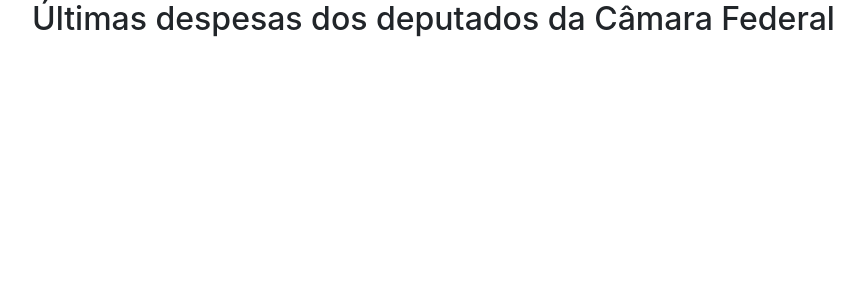
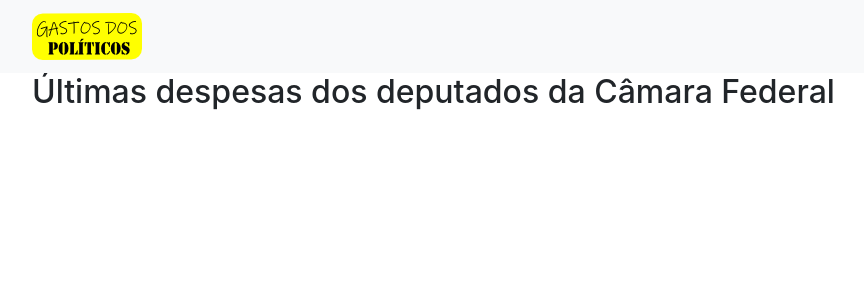
Before and after one commit to gacheiro/Gastos-dos-Politicos, a Flask app: page / in a window 1280 px wide. Shown: the top 300 px of the page, without its empty margins (53-917 px from the left). Run offline with Flask 2, Linux system fonts and the light colour scheme; data that the repository does not hold is empty; some libraries are stand-ins or nearby versions.

Commit message:
Adição da logo e navbar

```diff
--- /dev/null
+++ b/app/templates/_navbar.html
@@ -0,0 +1,7 @@
+<nav class="navbar navbar-light bg-light">
+  <div class="container">
+    <a class="navbar-brand" href="/">
+      <img src="{{ url_for('static', filename='logo.png') }}" alt="Gastos dos Políticos">
+    </a>
+  </div>
+</nav>
--- a/app/templates/base.html
+++ b/app/templates/base.html
@@ -11,6 +11,7 @@
     <title>Gastos dos Políticos</title>
   </head>
   <body>
+    {% include "_navbar.html" %}
     <div class="container">
       {% block content %}
       {% endblock %}
```
Also changed, not shown: app/static/logo.png (added), app/static/logo.svg (added).
